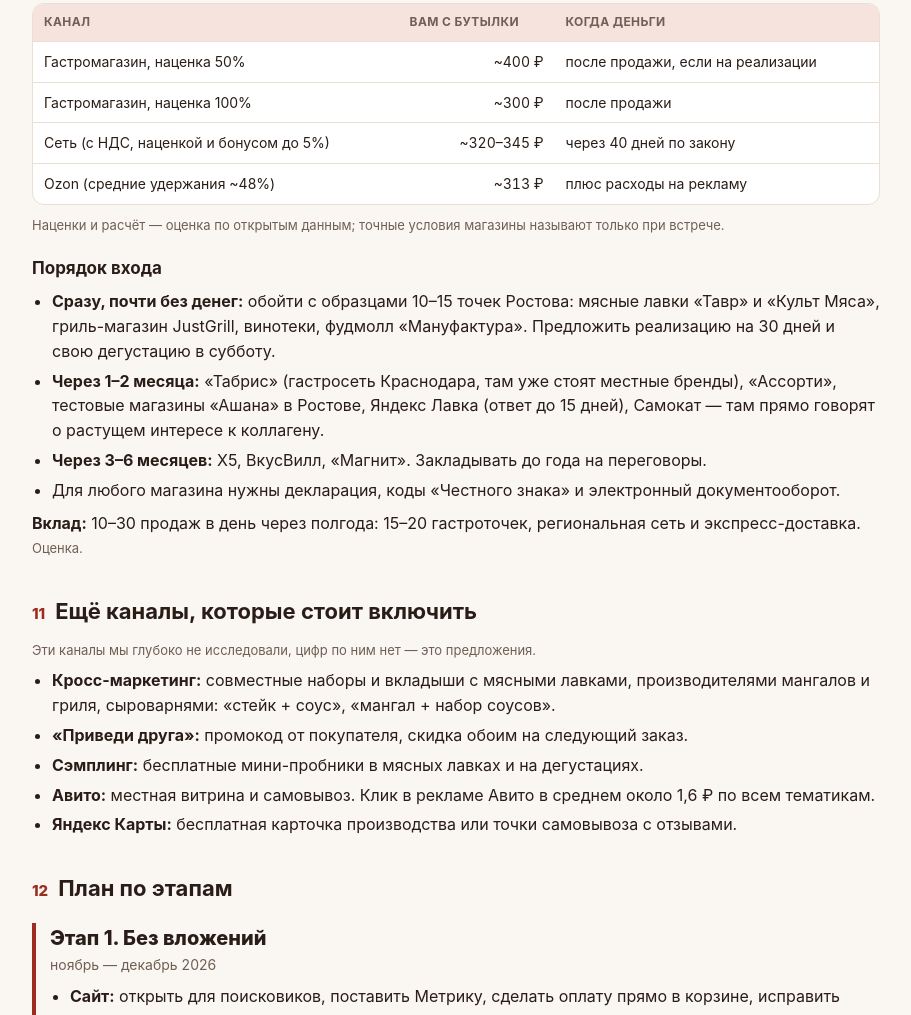
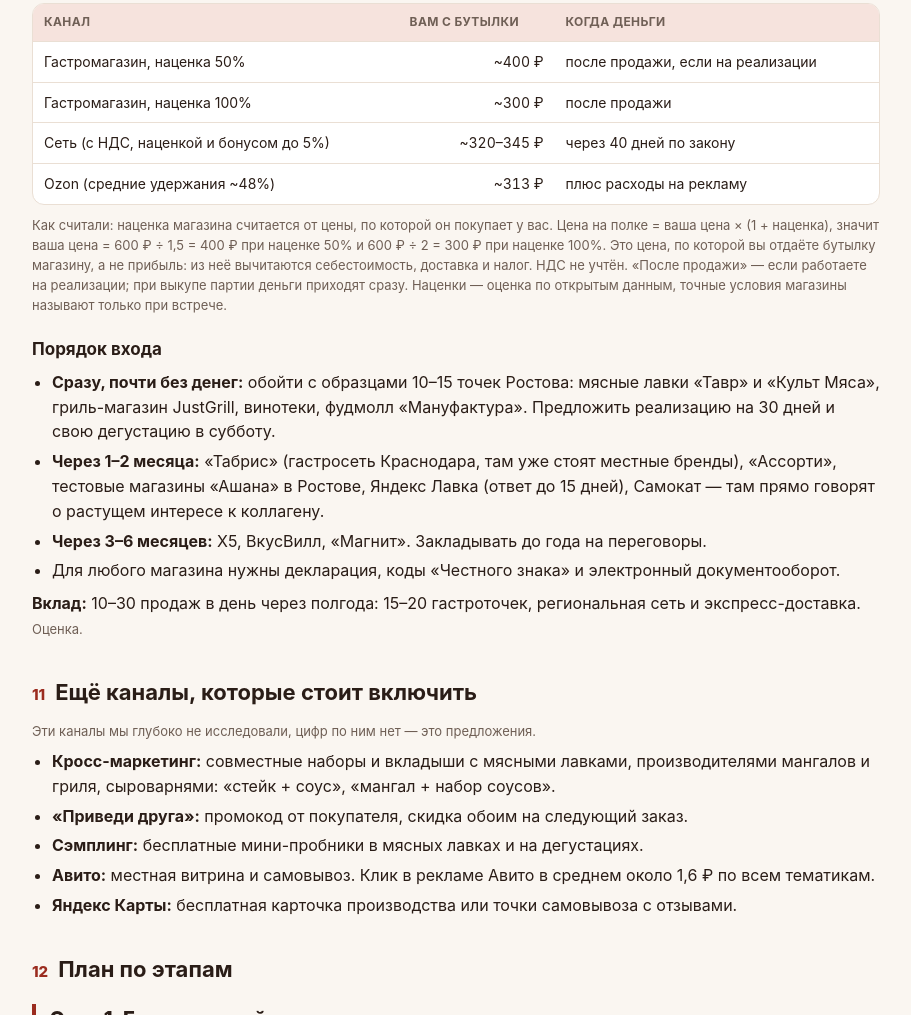
Before and after one commit to skryabinairina82-maker/ya-nepovar, a plain HTML site: page index.html in a window 1280 px wide. Shown: the part 8144-9159 px from the top of the page, without its empty margins (184-1095 px from the left). Drawn offline with Linux system fonts and the light colour scheme.

Commit message:
Пояснение расчёта цены для магазина

```diff
--- a/index.html
+++ b/index.html
@@ -299,7 +299,7 @@ footer{margin-top:44px;color:var(--muted);font-size:13px;border-top:1px solid va
     <tr><td>Сеть (с НДС, наценкой и бонусом до 5%)</td><td class="num">~320–345 ₽</td><td>через 40 дней по закону</td></tr>
     <tr><td>Ozon (средние удержания ~48%)</td><td class="num">~313 ₽</td><td>плюс расходы на рекламу</td></tr>
   </table></div>
-  <p class="est">Наценки и расчёт — оценка по открытым данным; точные условия магазины называют только при встрече.</p>
+  <p class="est">Как считали: наценка магазина считается от цены, по которой он покупает у вас. Цена на полке = ваша цена × (1 + наценка), значит ваша цена = 600 ₽ ÷ 1,5 = 400 ₽ при наценке 50% и 600 ₽ ÷ 2 = 300 ₽ при наценке 100%. Это цена, по которой вы отдаёте бутылку магазину, а не прибыль: из неё вычитаются себестоимость, доставка и налог. НДС не учтён. «После продажи» — если работаете на реализации; при выкупе партии деньги приходят сразу. Наценки — оценка по открытым данным, точные условия магазины называют только при встрече.</p>
   <h3>Порядок входа</h3>
   <ul>
     <li><b>Сразу, почти без денег:</b> обойти с образцами 10–15 точек Ростова: мясные лавки «Тавр» и «Культ Мяса», гриль-магазин JustGrill, винотеки, фудмолл «Мануфактура». Предложить реализацию на 30 дней и свою дегустацию в субботу.</li>
```
